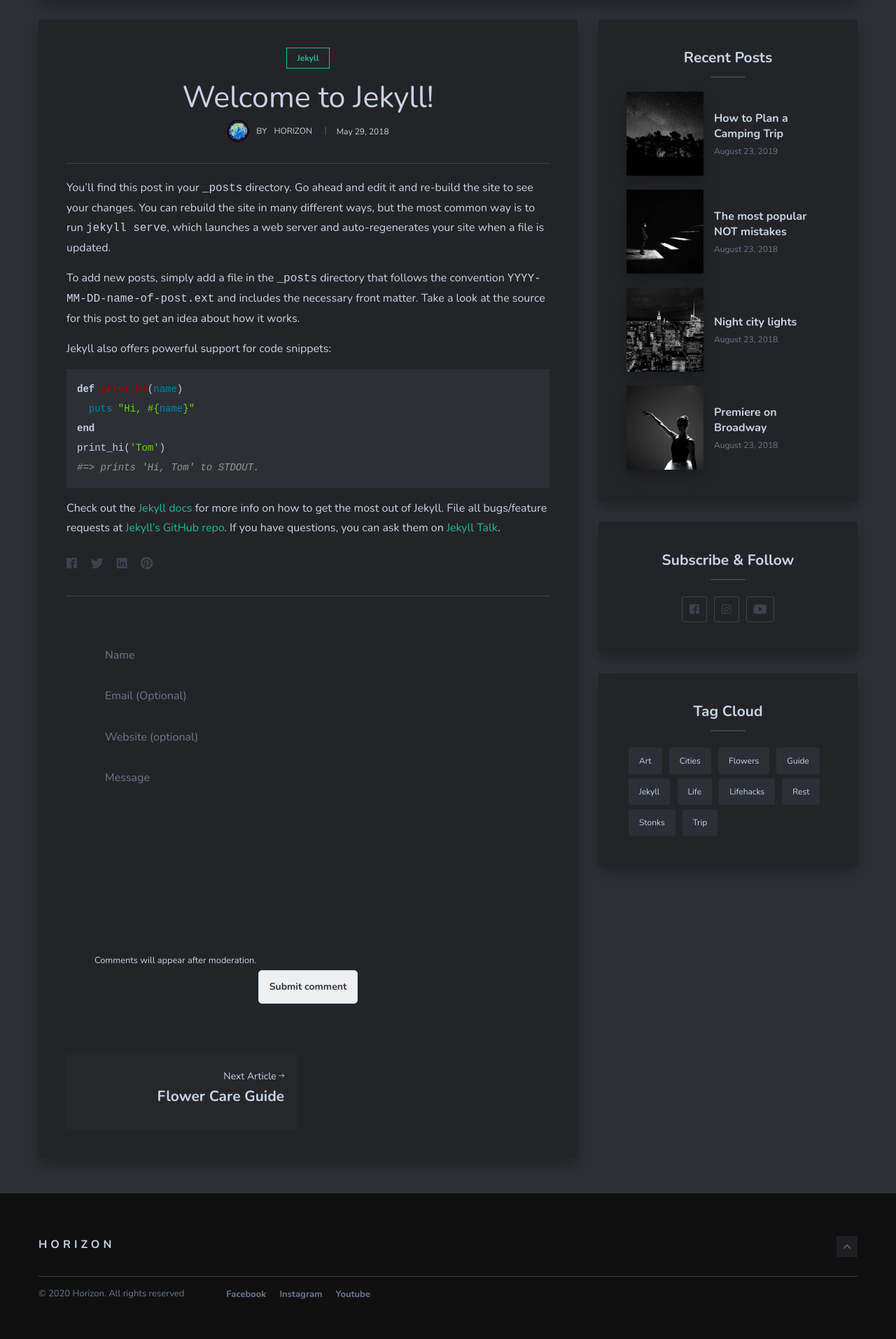
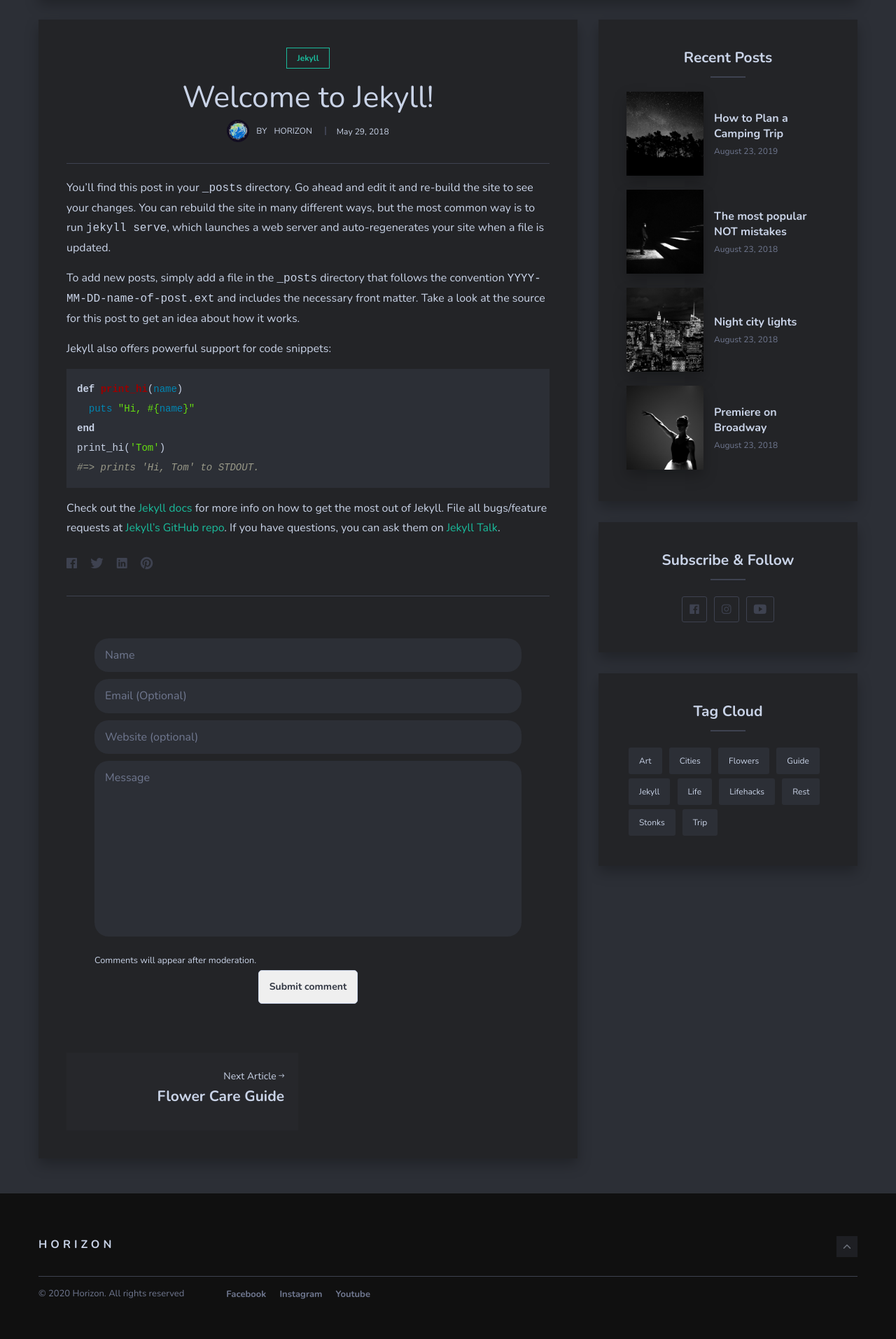
Before and after one commit to HorizonIITM/HorizonIITM.github.io, a Jekyll site: the page built from _posts/2018-05-29-welcome-to-jekyll.markdown, in a window 1280 px wide. Shown: the part 697-2610 px from the top of the page at 70% size. Built offline with Jekyll 4.4.1, drawn with Linux system fonts in a browser that asks for light colours; nearby versions of some CDN libraries.

Commit message:
yet again bg color form

```diff
--- a/_sass/4-layouts/_post.scss
+++ b/_sass/4-layouts/_post.scss
@@ -257,7 +257,7 @@
   margin-bottom: 10px;
   border: none;
   border-radius: 20px;
-  background: #232427;
+  background: #2C2F36;
   color:$text;
   }
 .form-inner textarea {
```
